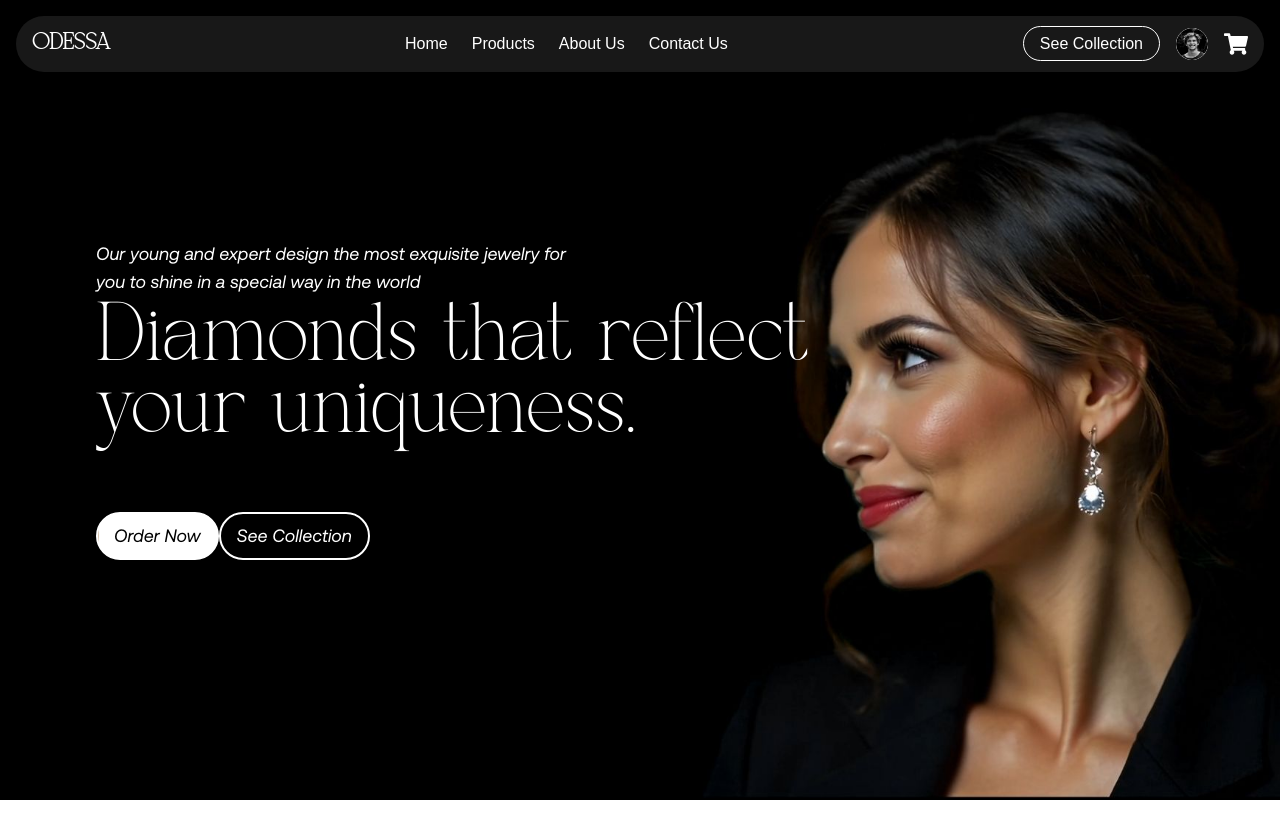
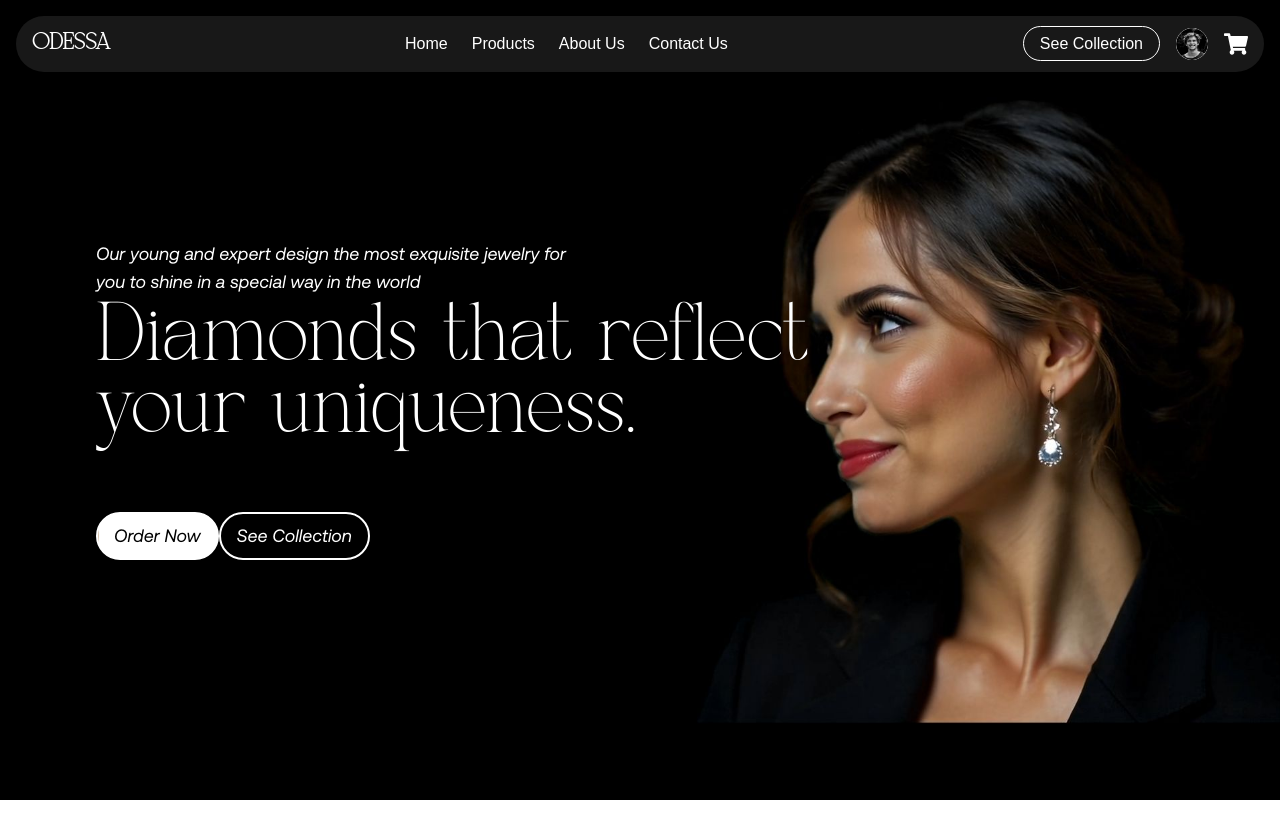
Before and after one commit to Webminds-designs/odessa, a Next.js app: page / in a window 1280 px wide. Shown: the top 838 px of the page. Built offline with nearby package versions, Linux system fonts and the light colour scheme.

Commit message:
fixed the glitch in hero section lotty animation

```diff
--- a/app/components/Hero.tsx
+++ b/app/components/Hero.tsx
@@ -12,7 +12,6 @@ gsap.registerPlugin(ScrollTrigger);
 
 const Hero = () => {
   const [isPotrait, setIsPotrait] = useState(false);
-  const [screenSize, setScreenSize] = useState({ width: 0, height: 0 });
 
   useEffect(() => {
     const handleOrientationChange = () => {
@@ -32,10 +31,6 @@ const Hero = () => {
   useEffect(() => {
     const handleResize = () => {
       setIsPotrait(window.innerWidth < window.innerHeight);
-      setScreenSize({
-        width: window.innerWidth,
-        height: window.innerHeight
-      });
     };
 
     handleResize();
@@ -52,12 +47,6 @@ const Hero = () => {
   useEffect(() => {
     if (!lottieRef.current || !containerRef.current) return;
 
-    // Clean up any existing ScrollTrigger instances
-    const cleanup = () => {
-      ScrollTrigger.getAll().forEach(trigger => trigger.kill());
-    };
-    cleanup();
-
     const totalFrames = lottieRef.current.getDuration(true);
 
     // Reverse the animation from last frame to first on load
@@ -70,49 +59,39 @@ const Hero = () => {
           currentFrame -= 1;
           lottieRef.current.goToAndStop(currentFrame, true);
         }
-      }, screenSize.width < 768 ? 50 : 100); // Faster on mobile
+      }, 100); // Adjust speed of reversal
     };
 
     reverseAnimation();
 
-    // Set up GSAP ScrollTrigger with mobile-friendly settings
+    // Set up GSAP ScrollTrigger
     ScrollTrigger.create({
-      trigger: containerRef.current,
-      start: "top top",
-      end: screenSize.width < 768 ? "200% top" : "bottom top", // Longer scroll range on mobile
-      scrub: true,
+      trigger: containerRef.current, // Trigger animation when this element is in view
+      start: "top top", // Start when the top of the component hits the top of the viewport
+      end: "bottom top", // End when the bottom of the component hits the top of the viewport
+      scrub: true, // Smoothly scrub through the animation as the user scrolls
       onUpdate: (self) => {
+        // Calculate the frame based on scroll progress
         const frame = Math.floor(self.progress * totalFrames);
         lottieRef.current.goToAndStop(frame, true);
       },
     });
-
-    return cleanup;
-  }, [screenSize.width]); // Re-run when screen width changes
+  }, []);
 
   return (
     <div
       ref={containerRef}
-      className="fixed top-0 left-0 w-full h-screen bg-black flex items-center justify-center -z-10 overflow-hidden"
+      className="w-screen h-screen bg-black fixed top-0 left-0 flex items-center justify-center -z-10 overflow-hidden"
     >
-      <div className="relative w-full h-full overflow-hidden">
+      <div className="w-screen h-full overflow-hidden">
         <Lottie
           lottieRef={lottieRef}
           animationData={animationData}
           // animationData={isPotrait ? animationmob : animationweb}
+
           loop={false}
           autoplay={false}
-          className={`
-            object-cover
-            w-full h-full
-            ${isPotrait ? 'scale-[1.4] md:scale-125' : 'scale-110'}
-            ${screenSize.width < 640 ? 'transform translate-y-[-5%]' : ''}
-          `}
-          style={{
-            // Fine-tune positioning based on screen dimensions
-            objectPosition: isPotrait ? 'center center' : '50% 50%',
-            maxWidth: 'none'
-          }}
+          className="w-screen  object-cover overflow-hidden"
         />
       </div>
     </div>
```
